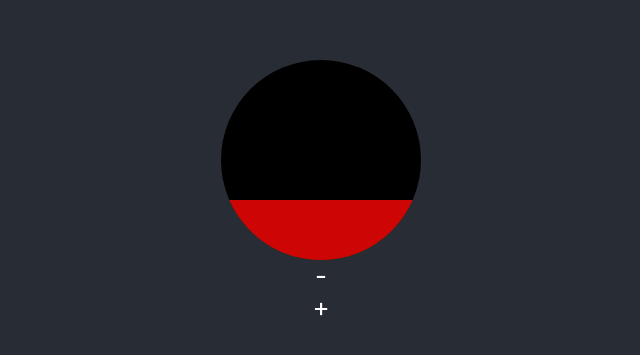
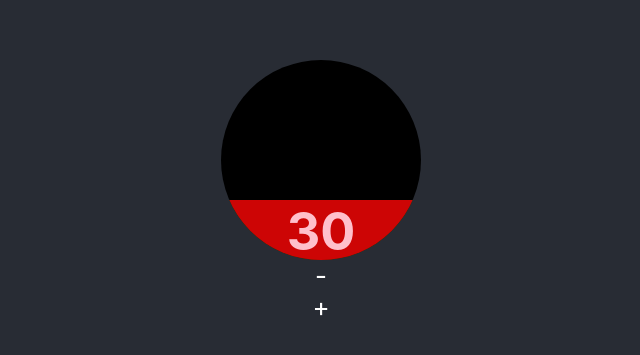
Before and after one commit to CPJanz/react-health-orb, a React (Create React App) app: page / in a window 1280 px wide. Shown: the part 209-564 px from the top of the page, without its empty margins (319-959 px from the left). Built offline with nearby package versions, Linux system fonts and the light colour scheme.

Commit message:
Added health text

```diff
--- a/src/Components/HealthOrb/index.js
+++ b/src/Components/HealthOrb/index.js
@@ -35,6 +35,15 @@
 const Loss = styled(Fill)`
   background: rgb(127, 6, 0);
   transition: clip-path ${props => props.time}ms 0.5s;
+`;
+
+const Text = styled.h1`
+  background: none;
+  position: absolute;
+  height: ${props => props.size}px;
+  width: ${props => props.size}px;
+  margin: ${props => props.size - 60}px auto 0 0;
+  color: pink;
 `;
 
 export default class HealthOrb extends React.Component {
@@ -76,6 +85,7 @@
           percent={currentPercent}
           time={changePercentage * 1000}
         />
+        <Text size={size}>{health}</Text>
       </Wrapper>
     );
   }
```
